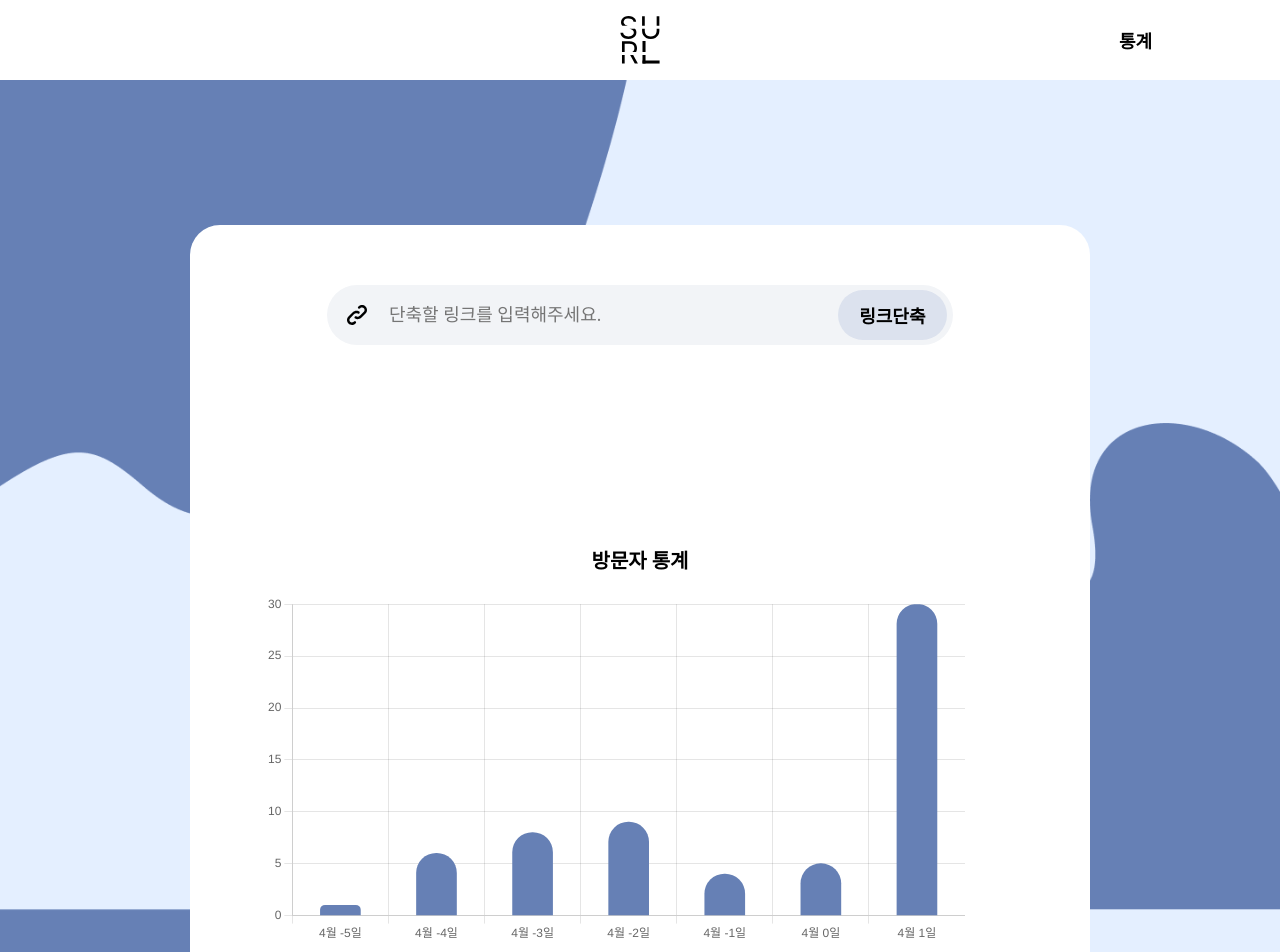
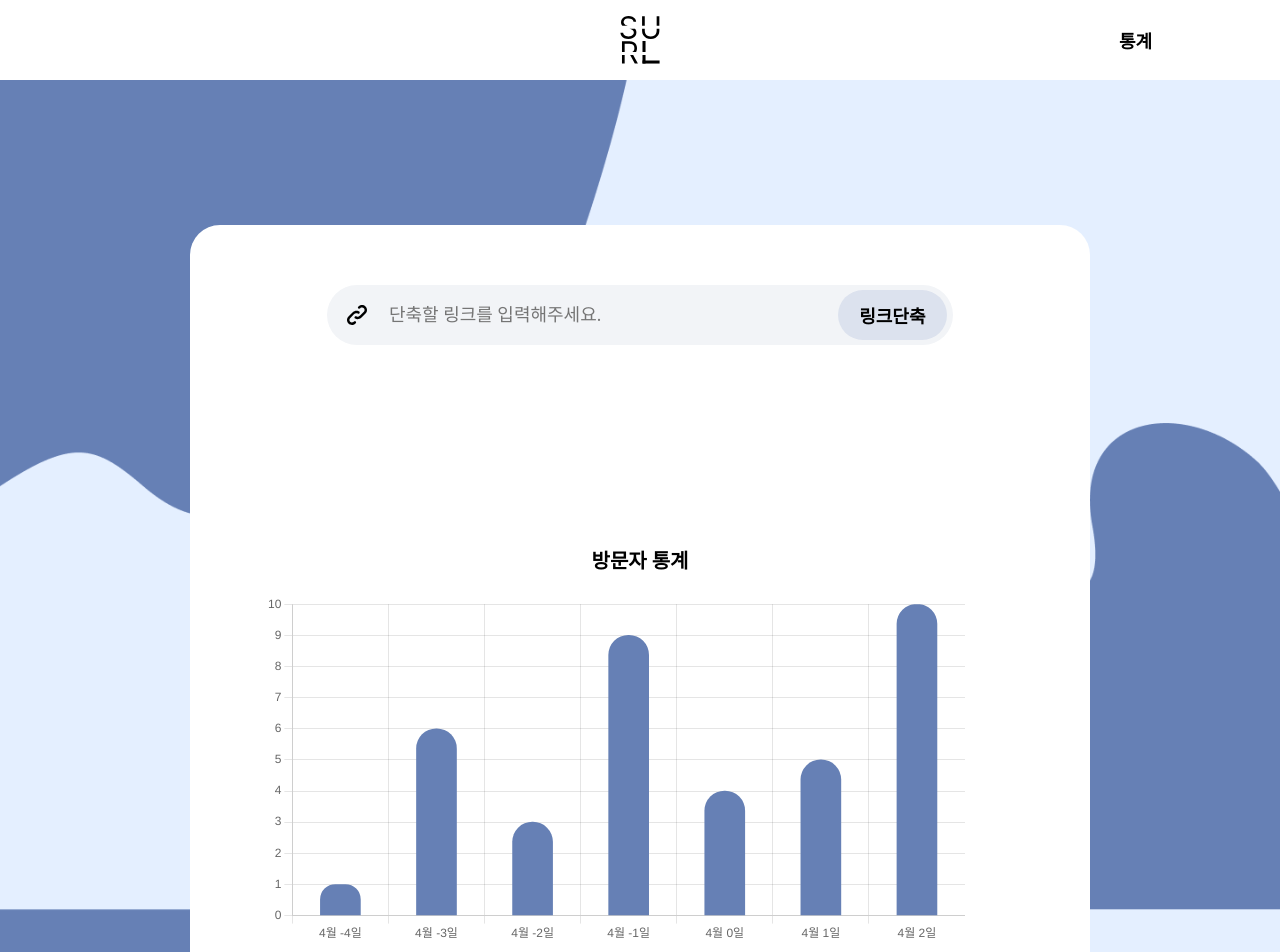
Before and after one commit to team-surl/SURL-FE, a React (Create React App) app: page / in a window 1280 px wide. Shown: the top 952 px of the page. Built offline with nearby package versions, Linux system fonts and the light colour scheme.

Commit message:
fix : 라벨 오류 수정

```diff
--- a/src/components/chart/index.tsx
+++ b/src/components/chart/index.tsx
@@ -1,28 +1,36 @@
 import { useEffect, useState } from "react";
-import styled from "styled-components";
+
 import { Bar } from "react-chartjs-2";
 import { Chart as ChartJS, registerables } from "chart.js";
-import type { ChartData, ChartOptions } from "chart.js";
+
 ChartJS.register(...registerables);
 
+interface DatesType {
+  thisDay: number;
+  week: number;
+}
+
 function Chart() {
-  let date = new Date();
-
-  const [dates, setDate] = useState({
-    thisDay: date.getDate(),
-    week: date.getMonth(),
+  const date = new Date();
+  const [dates, setDate] = useState<DatesType>({
+    thisDay: 0,
+    week: 0,
   });
   const { thisDay, week } = dates;
-  const dataList = [1, 6, 8, 9, 4, 5, 30]; //더미 데이터
+  const dataList = [1, 6, 3, 9, 4, 5, 10]; //더미 데이터
   const today = `${week}월 ${thisDay}일`;
-  let dayLabels = [];
-  console.log(today);
-
-  for (let i = thisDay - 7; i < thisDay; i++) {
+  let dayLabels: any = [];
+  useEffect(() => {
+    setDate({
+      thisDay: date.getDate(),
+      week: date.getMonth(),
+    });
+  }, []);
+  for (let i = thisDay - 6; i <= thisDay; i++) {
     dayLabels.push(`${week}월 ${i}일`);
   }
 
-  console.log(dayLabels.map((x) => x));
+  console.log(dayLabels);
 
   const options: object = {
     plugins: {
@@ -42,14 +50,14 @@ function Chart() {
     },
   };
   const data = {
-    labels: dayLabels.map((day) => day),
+    labels: dayLabels.map((day: any) => day),
     datasets: [
       {
         barThickness: 40,
         borderRadius: 30,
 
         data: dataList,
-        backgroundColor: dayLabels.map((day) => day === today)
+        backgroundColor: dayLabels.map((day: any) => day === today)
           ? "#6680B5"
           : "#A8B6D5",
       },
```
